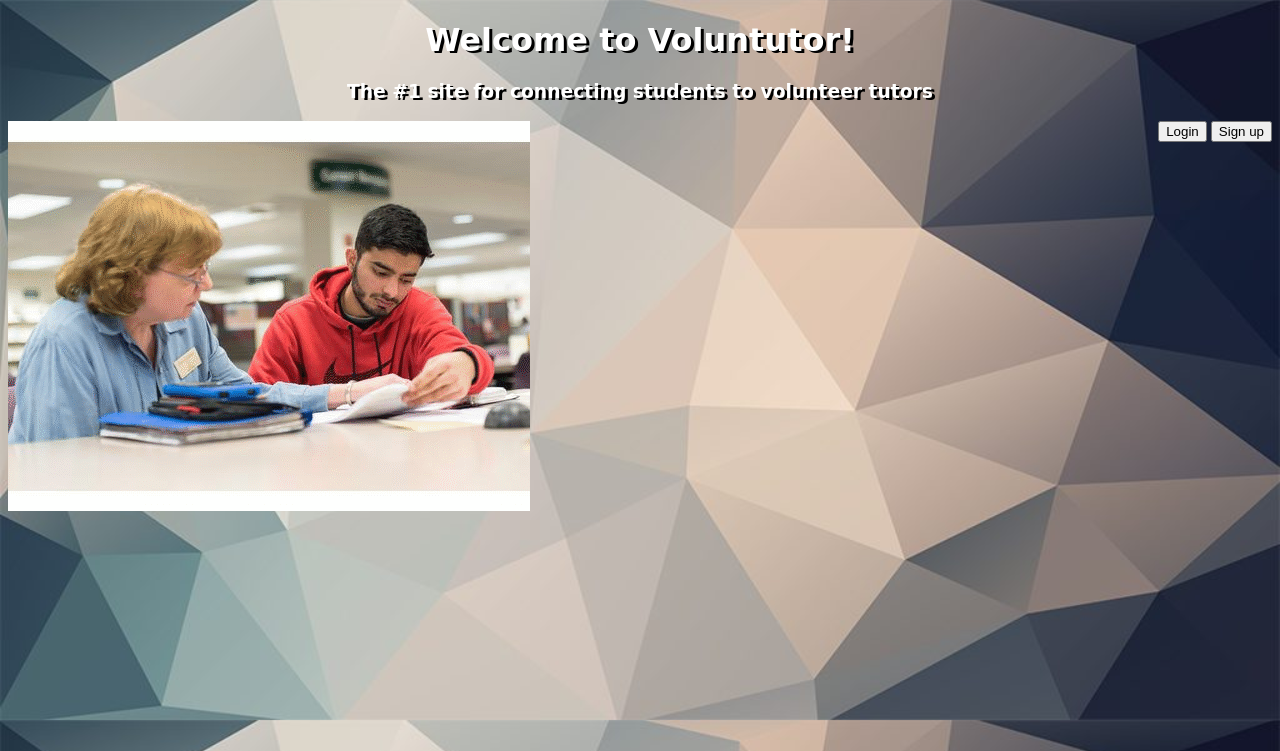
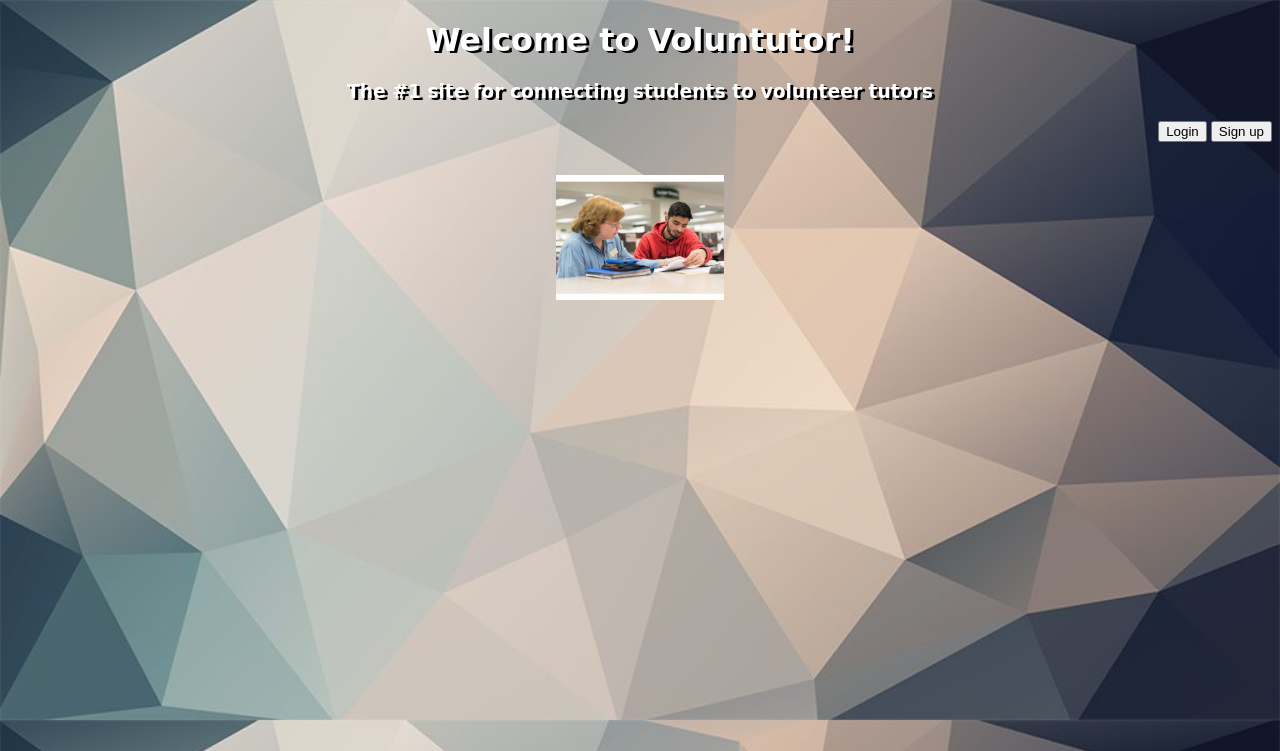
Before and after one commit to swalsh15/volun-tutor, a Python web app: template templates/index.html in a window 1280 px wide. Shown: the top 751 px of the page. Run offline with Jinja, Linux system fonts and the light colour scheme; the template is opened without the code that fills it, so the values that code supplies are empty.

Commit message:
fixed alignments on homepage

```diff
--- a/static/themes/index.css
+++ b/static/themes/index.css
@@ -15,3 +15,7 @@ body{
 .signup_login{
   float: right;
 }
+img{
+  height: 125px;
+  width: 75;
+}
--- a/templates/index.html
+++ b/templates/index.html
@@ -18,7 +18,12 @@
       <button type="submit" name="login">Sign up</button>
     </form>
   </body>
+  <br>
+  <br>
+  <br>
   <div class="tutoringgif">
-    <img src="../themes/tutoring.gif" >
+    <center>
+    <img src="../static/themes/tutoring.gif" >
+  </center>
   </div>
 </html>
```
